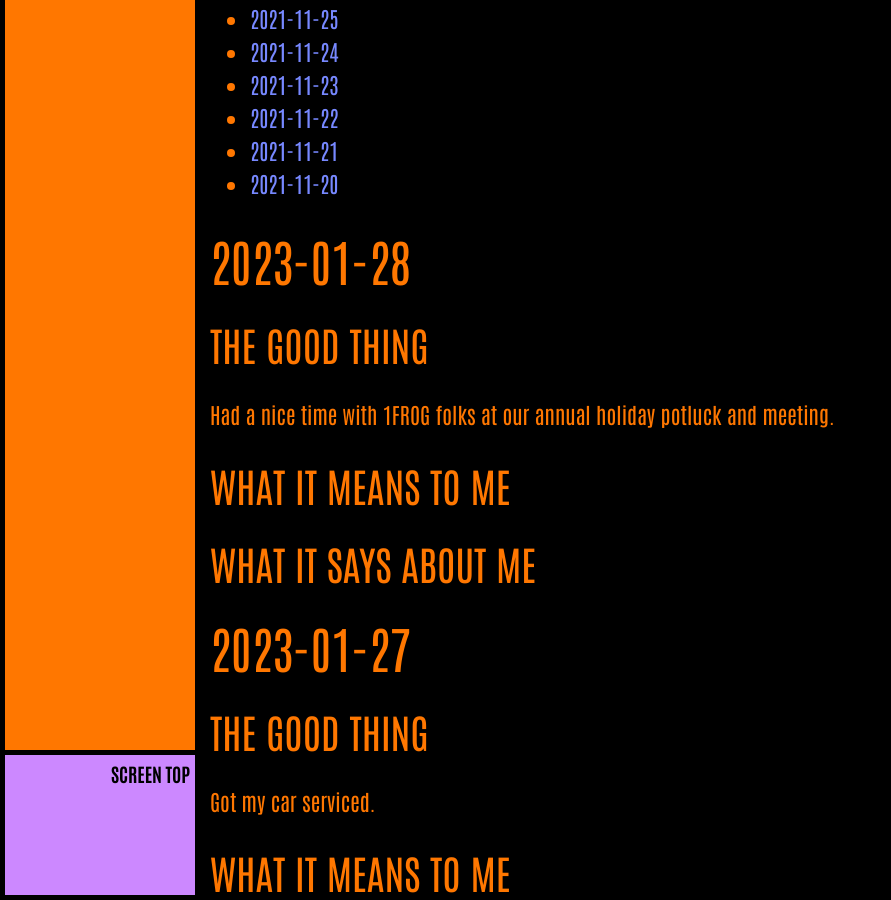
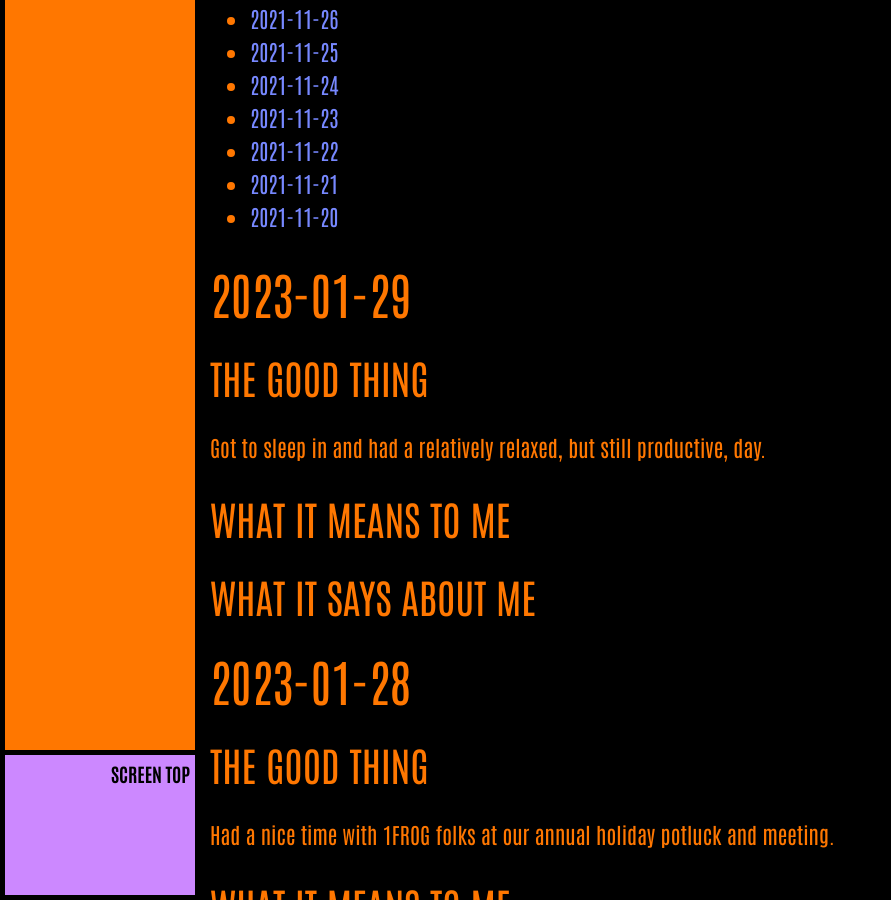
Before and after one commit to ArthurZey/arthurzey.github.io, a Jekyll site: the page built from _pages/one-good-thing.md, in a window 1280 px wide and 900 px high, scrolled down 9042 px. Shown: the whole window, without its empty margins (0-891 px from the left). Built offline with Jekyll 4.4.1, drawn with Linux system fonts in a browser that asks for light colours; some of the changed text lies outside the part shown.

Commit message:
added stub for 2023-01-29

```diff
--- a/_pages/one-good-thing.md
+++ b/_pages/one-good-thing.md
@@ -13,6 +13,15 @@
 {:toc}
 {::options toc_levels="2" /}
 
+## 2023-01-29
+### The Good Thing
+Got to sleep in and had a relatively relaxed, but still productive, day.
+### What It Means to Me
+
+### What It Says about Me
+
+
+
 ## 2023-01-28
 ### The Good Thing
 Had a nice time with 1FROG folks at our annual holiday potluck and meeting.
```
Also changed, not shown: other parts of _pages/one-good-thing.md (+1 -1 lines).
